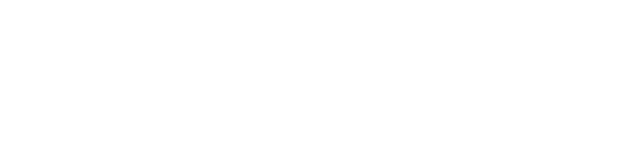
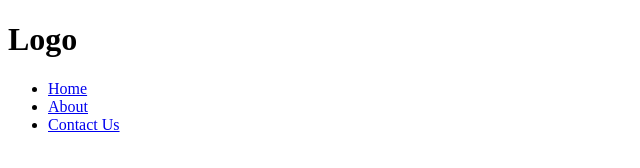
Before and after one commit to mohammadso71/test, a plain HTML site: page index.html in a window 1280 px wide. Shown: the whole page, without its empty margins (0-640 px from the left). Drawn offline with Linux system fonts and the light colour scheme.

Commit message:
header structore

```diff
--- a/index.html
+++ b/index.html
@@ -7,6 +7,18 @@
     <link rel="stylesheet" href="style.css">
 </head>
 <body>
+    <header id="header">
+        <div class="container navigation">
+            <h1 class="title">Logo</h1>
+            <nav class="nav">
+                <ul>
+                    <li><a href="#">Home</a></li>
+                    <li><a href="#">About</a></li>
+                    <li><a href="#">Contact Us</a></li>
+                </ul>
+            </nav>
+        </div>
+    </header>
     <script src="main.js"></script>
 </body>
 </html>
```
